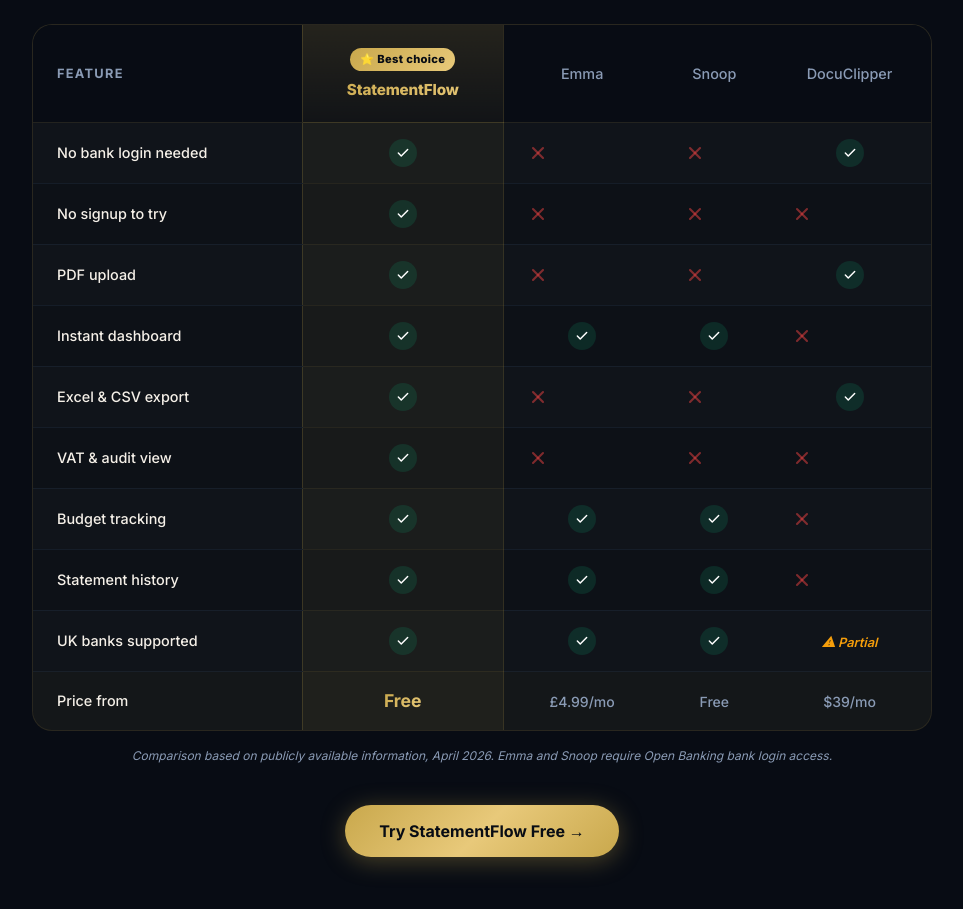
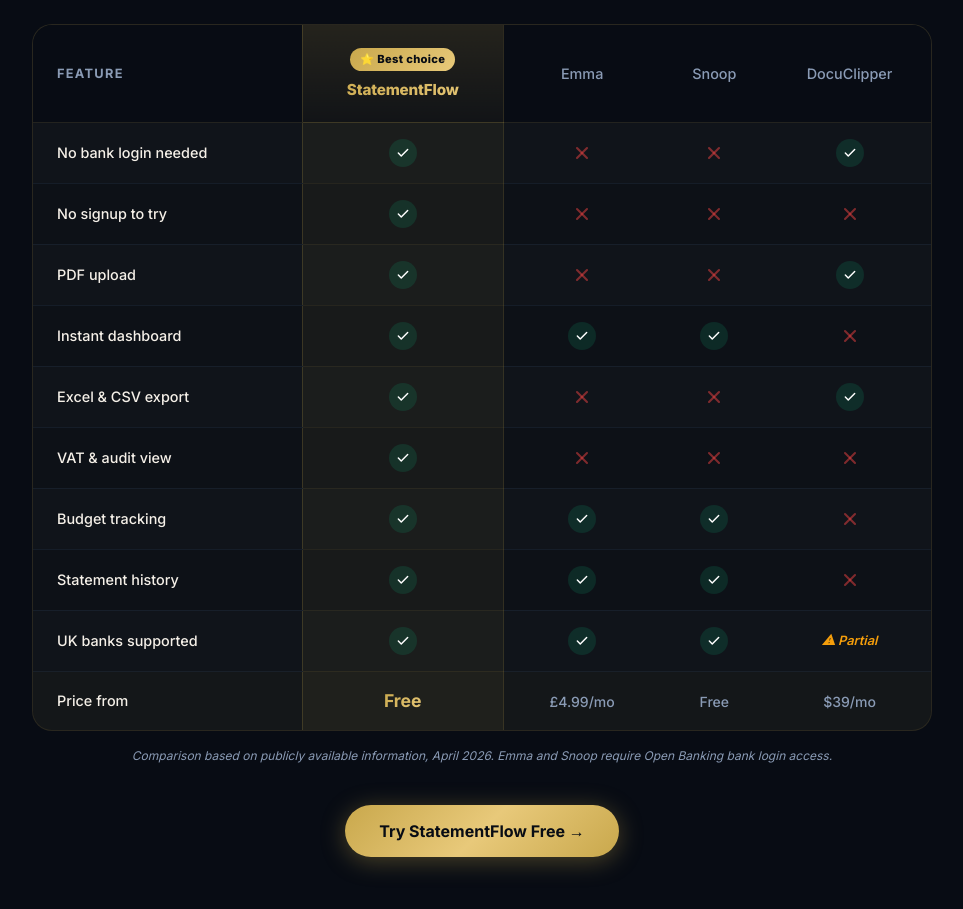
Before and after one commit to kasimk94/StatementFlow, a Next.js app: page / in a window 1280 px wide. Shown: the part 7940-8849 px from the top of the page, without its empty margins (158-1121 px from the left). Built offline with nearby package versions, Linux system fonts and the light colour scheme; no server answers.

Commit message:
fix table cell alignment for icons

```diff
--- a/app/page.js
+++ b/app/page.js
@@ -1164,8 +1164,9 @@
                     const rowBg  = row.isPrice ? "rgba(201,168,76,0.04)" : (isEven ? "rgba(255,255,255,0.01)" : "transparent");
 
                     function Cell({ val, isSF, isPrice }) {
+                      let inner;
                       if (isPrice) {
-                        return isSF ? (
+                        inner = isSF ? (
                           <span style={{
                             fontSize: "1.1rem", fontWeight: 700,
                             background: "linear-gradient(135deg, #C9A84C, #E8C97A)",
@@ -1175,20 +1176,19 @@
                         ) : (
                           <span style={{ fontSize: "0.875rem", fontWeight: 500, color: "#8A9BB5" }}>{val}</span>
                         );
-                      }
-                      if (val === "partial") {
-                        return (
+                      } else if (val === "partial") {
+                        inner = (
                           <span style={{ fontSize: "0.8rem", fontWeight: 600, color: "#F59E0B", fontStyle: "italic" }}>
                             ⚠ Partial
                           </span>
                         );
-                      }
-                      if (val === true) {
-                        return (
+                      } else if (val === true) {
+                        inner = (
                           <span style={{
                             display: "inline-flex", alignItems: "center", justifyContent: "center",
                             width: 28, height: 28, borderRadius: "50%",
                             background: "rgba(16,185,129,0.15)",
+                            flexShrink: 0,
                           }}>
                             <svg width="14" height="14" viewBox="0 0 24 24" fill="none"
                               stroke="#ffffff" strokeWidth="2.5"
@@ -1197,14 +1197,21 @@
                             </svg>
                           </span>
                         );
+                      } else {
+                        inner = (
+                          <svg width="20" height="20" viewBox="0 0 24 24" fill="none"
+                            stroke="rgba(239,68,68,0.5)" strokeWidth="2.5"
+                            strokeLinecap="round" strokeLinejoin="round"
+                            style={{ display: "block" }}>
+                            <line x1="18" y1="6" x2="6" y2="18"/>
+                            <line x1="6" y1="6" x2="18" y2="18"/>
+                          </svg>
+                        );
                       }
                       return (
-                        <svg width="20" height="20" viewBox="0 0 24 24" fill="none"
-                          stroke="rgba(239,68,68,0.5)" strokeWidth="2.5"
-                          strokeLinecap="round" strokeLinejoin="round">
-                          <line x1="18" y1="6" x2="6" y2="18"/>
-                          <line x1="6" y1="6" x2="18" y2="18"/>
-                        </svg>
+                        <div style={{ display: "flex", alignItems: "center", justifyContent: "center" }}>
+                          {inner}
+                        </div>
                       );
                     }
 
@@ -1225,7 +1232,7 @@
                         </td>
 
                         <td style={{
-                          padding: "16px 24px", textAlign: "center",
+                          padding: "16px 24px", textAlign: "center", verticalAlign: "middle",
                           background: "rgba(201,168,76,0.06)",
                           borderLeft: "1px solid rgba(201,168,76,0.2)",
                           borderRight: "1px solid rgba(201,168,76,0.2)",
@@ -1236,7 +1243,7 @@
                         </td>
 
                         <td style={{
-                          padding: "16px 24px", textAlign: "center",
+                          padding: "16px 24px", textAlign: "center", verticalAlign: "middle",
                           borderBottom: idx < 9 ? "1px solid rgba(30,42,58,0.5)" : "none",
                           borderTop: row.isPrice ? "1px solid rgba(201,168,76,0.1)" : "none",
                         }}>
@@ -1244,7 +1251,7 @@
                         </td>
 
                         <td style={{
-                          padding: "16px 24px", textAlign: "center",
+                          padding: "16px 24px", textAlign: "center", verticalAlign: "middle",
                           borderBottom: idx < 9 ? "1px solid rgba(30,42,58,0.5)" : "none",
                           borderTop: row.isPrice ? "1px solid rgba(201,168,76,0.1)" : "none",
                         }}>
@@ -1252,7 +1259,7 @@
                         </td>
 
                         <td style={{
-                          padding: "16px 24px", textAlign: "center",
+                          padding: "16px 24px", textAlign: "center", verticalAlign: "middle",
                           borderBottom: idx < 9 ? "1px solid rgba(30,42,58,0.5)" : "none",
                           borderTop: row.isPrice ? "1px solid rgba(201,168,76,0.1)" : "none",
                         }}>
```
